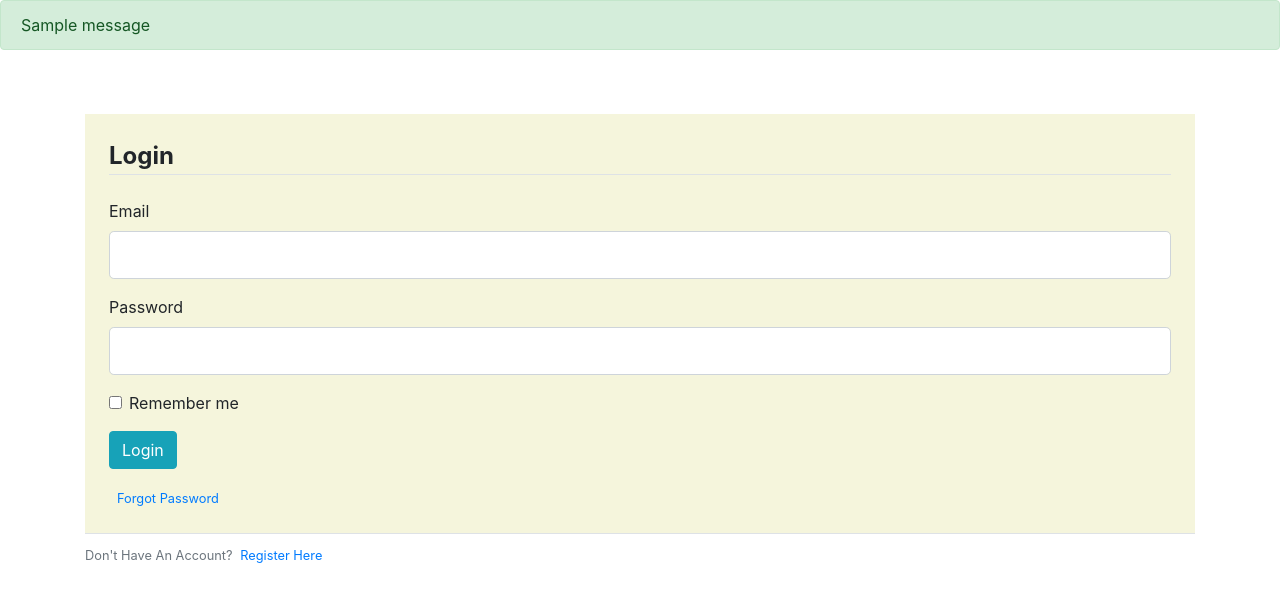
After one commit to Ihfaz/Accident-Report, a Flask app: page /login in a window 1280 px wide. The commit adds this page. Shown: the top 602 px of the page. Run offline with Flask 2, Linux system fonts and the light colour scheme; one stand-in notice (Sample message) is shown; some libraries are stand-ins or nearby versions.

Commit message:
Login/Reg

```diff
--- a/app.py
+++ b/app.py
@@ -1,8 +1,11 @@
 # url_for -- searches for a file in a folder like templates/static
 # Markup -- converts strings to HTML tags
 
-from flask import Flask, render_template, url_for, Markup
+from flask import Flask, render_template, url_for, Markup, flash, redirect
+from forms import RegistrationForm, LoginForm
 app = Flask(__name__)
+
+app.config['SECRET_KEY'] = 'b924439ea2514672da218f4a7fba3f0e'
 
 # Report page
 @app.route("/")
@@ -18,8 +21,8 @@ def report():
     dfw_accident = '<blockquote class="twitter-tweet"><p lang="en" dir="ltr">CLEARED - accident:I-30 westbound IH35E Dallas various Lns blocked</p>&mdash; 511DFW_Dallas (@511DFWDallas) <a href="https://twitter.com/511DFWDallas/status/1188683916070313984?ref_src=twsrc%5Etfw">October 28, 2019</a></blockquote> <script async src="https://platform.twitter.com/widgets.js" charset="utf-8"></script>'
 
     # twitter_embed =
-    t_content = Markup(tesla_solar)
-    summary = Markup('<p>*Summary about current accident*</p>')    # Summary content
+    t_content = Markup(dfw_accident)
+    summary = Markup('<p>*Summary about recent accident*</p>')    # Summary content
 
     return render_template('report_layout.html', i_file=i_file, t_content=t_content, summary=summary)
 
@@ -29,5 +32,29 @@ def search():
     return render_template('search.html')
 
 
+@app.route("/register", methods=['GET', 'POST'])
+def register():
+    form = RegistrationForm()
+    if form.validate_on_submit():
+        flash(f'Account created for {form.username.data}!', 'success')
+        return redirect(url_for('login'))
+
+    return render_template('register.html', title='Registration', form=form)
+
+
+@app.route("/login", methods=['GET', 'POST'])
+def login():
+    form = LoginForm()
+    if form.validate_on_submit():
+        # Dummy login validation
+        if form.email.data == 'ihfaz@utdallas.edu' and form.password.data == '1234':
+            # flash('Successful login!', 'success')
+            return redirect(url_for('search'))
+        else:
+            flash('Login unsuccessful', 'danger')
+
+    return render_template('login.html', title='Login', form=form)
+
+
 if __name__ == '__main__':
     app.run(debug=True)
--- /dev/null
+++ b/forms.py
@@ -0,0 +1,26 @@
+# DataRequired -- doesn't accept empty field
+# Length -- sets the length of the input
+# Email -- email input
+# EqualTo -- chack if equal to another field
+
+from flask_wtf import FlaskForm
+from wtforms import StringField, PasswordField, SubmitField, BooleanField
+from wtforms.validators import DataRequired, Length, Email, EqualTo
+
+class RegistrationForm(FlaskForm):
+    username = StringField('Username',
+                            validators=[DataRequired(), Length(min=2, max=20)])        # Must be 2 to 20 characters long
+    email = StringField('Email',
+                        validators=[DataRequired(), Email()])                          # Email field
+    password = PasswordField('Password', validators=[DataRequired()])                  # Password field
+    confirm_password = PasswordField('Confirm Password',
+                                    validators=[DataRequired(), EqualTo('password')])  # Confirm password field
+    submit = SubmitField('Sign up')                                                    # Sign up button
+
+
+class LoginForm(FlaskForm):
+    email = StringField('Email',
+                        validators=[DataRequired(), Email()])           # Email field
+    password = PasswordField('Password', validators=[DataRequired()])   # Password field
+    remember = BooleanField('Remember me')                              # Remember me option
+    submit = SubmitField('Login')                                       # Login button
--- /dev/null
+++ b/templates/form_layout.html
@@ -0,0 +1,34 @@
+<!doctype html>
+<html lang="en">
+  <head>
+    <!-- Required meta tags -->
+    <meta charset="utf-8">
+    <meta name="viewport" content="width=80%, initial-scale=1, shrink-to-fit=no">
+    <!-- Bootstrap CSS -->
+    <link rel="stylesheet" href="https://stackpath.bootstrapcdn.com/bootstrap/4.3.1/css/bootstrap.min.css" integrity="sha384-ggOyR0iXCbMQv3Xipma34MD+dH/1fQ784/j6cY/iJTQUOhcWr7x9JvoRxT2MZw1T" crossorigin="anonymous">
+    {% if title %}
+        <title>{{ title }}</title>
+    {% endif %}
+  </head>
+  <body style="background-color: white;">
+    <!-- Display flashed messages for success (Bootstrap) -->
+    {% with messages = get_flashed_messages(with_categories=true) %}
+        {%  if messages%}
+            {% for category, message in messages %}
+                <div class="alert alert-{{ category }}">
+                    {{ message }}
+                </div>
+            {% endfor %}
+        {% endif %}
+    {% endwith %}
+    <div class="container pt-5">
+        {% block content %}{% endblock %}
+    </div>
+
+    <!-- Optional JavaScript -->
+    <!-- jQuery first, then Popper.js, then Bootstrap JS -->
+    <script src="https://code.jquery.com/jquery-3.3.1.slim.min.js" integrity="sha384-q8i/X+965DzO0rT7abK41JStQIAqVgRVzpbzo5smXKp4YfRvH+8abtTE1Pi6jizo" crossorigin="anonymous"></script>
+    <script src="https://cdnjs.cloudflare.com/ajax/libs/popper.js/1.14.7/umd/popper.min.js" integrity="sha384-UO2eT0CpHqdSJQ6hJty5KVphtPhzWj9WO1clHTMGa3JDZwrnQq4sF86dIHNDz0W1" crossorigin="anonymous"></script>
+    <script src="https://stackpath.bootstrapcdn.com/bootstrap/4.3.1/js/bootstrap.min.js" integrity="sha384-JjSmVgyd0p3pXB1rRibZUAYoIIy6OrQ6VrjIEaFf/nJGzIxFDsf4x0xIM+B07jRM" crossorigin="anonymous"></script>
+  </body>
+</html>
--- /dev/null
+++ b/templates/login.html
@@ -0,0 +1,56 @@
+{% extends "form_layout.html" %}
+<!-- Overriding content block -->
+{% block content %}
+<div class="content-section p-4" style="background-color: beige;">
+        <form method="POST" action="">
+            {{ form.hidden_tag() }}
+            <fieldset class="form-group">
+                <legend class="border-bottom mb-4"><b>Login</b></legend>
+
+                <div class="form-group">
+                    {{ form.email.label(class="form-control-label") }}
+
+                    {% if form.email.errors %}
+                        {{ form.email(class="form-control form-control-lg is-invalid") }}
+                        <div class="invalid-feedback">
+                            {% for e in form.email.errors %}
+                                <span>{{ e }}</span>
+                            {% endfor %}
+                        </div>
+                    {% else %}
+                        {{ form.email(class="form-control form-control-lg") }}
+                    {% endif %}
+                </div>
+                <div class="form-group">
+                    {{ form.password.label(class="form-control-label") }}
+
+                    {% if form.password.errors %}
+                        {{ form.password(class="form-control form-control-lg is-invalid") }}
+                        <div class="invalid-feedback">
+                            {% for e in form.password.errors %}
+                                <span>{{ e }}</span>
+                            {% endfor %}
+                        </div>
+                    {% else %}
+                        {{ form.password(class="form-control form-control-lg") }}
+                    {% endif %}
+                </div>
+                <div class="form-check">
+                    {{ form.remember(class="form-check-input") }}
+                    {{ form.remember.label(class="form-check-label") }}
+                </div>
+            </fieldset>
+            <div class="form-group">
+                {{ form.submit(class="btn btn-info") }}
+            </div>
+            <small class="text-muted ml-2">
+                <a href="#">Forgot Password</a>    <!-- TODO: Add a link to forgot password -->
+            </small>
+        </form>
+    </div>
+    <div class="border-top pt-2">
+        <small class="text-muted">
+            Don't Have An Account? <a class="ml-1" href="{{ url_for('register') }}" >Register Here</a>
+        </small>
+    </div>
+{% endblock content %}
--- a/templates/report_layout.html
+++ b/templates/report_layout.html
@@ -4,15 +4,15 @@
     <meta charset="UTF-8" />
     <meta name="viewport" content="width=device-width, initial-scale=1.0" />
     <meta http-equiv="X-UA-Compatible" content="ie=edge" />
-    <link rel="stylesheet" type="text/css" href="{{ url_for("static", filename="style.css") }}" />
+    <link rel="stylesheet" type="text/css" href="{{ url_for('static', filename='style.css') }}" />
     <title>Accident Report</title>
   </head>
-  <body style="background-color: beige">
+  <body style="background-color: beige;">
     <section class="header">
       <div class="main_body">
         <img
           class="logo"
-          src="{{ url_for("static", filename="assets/accrep.JPG") }}"
+          src="{{ url_for('static', filename='assets/accrep.JPG') }}"
           alt="logo"
           height="100"
           width="800"
```
Also changed, not shown: templates/register.html (added, +77 -0 lines), 1 other file.
